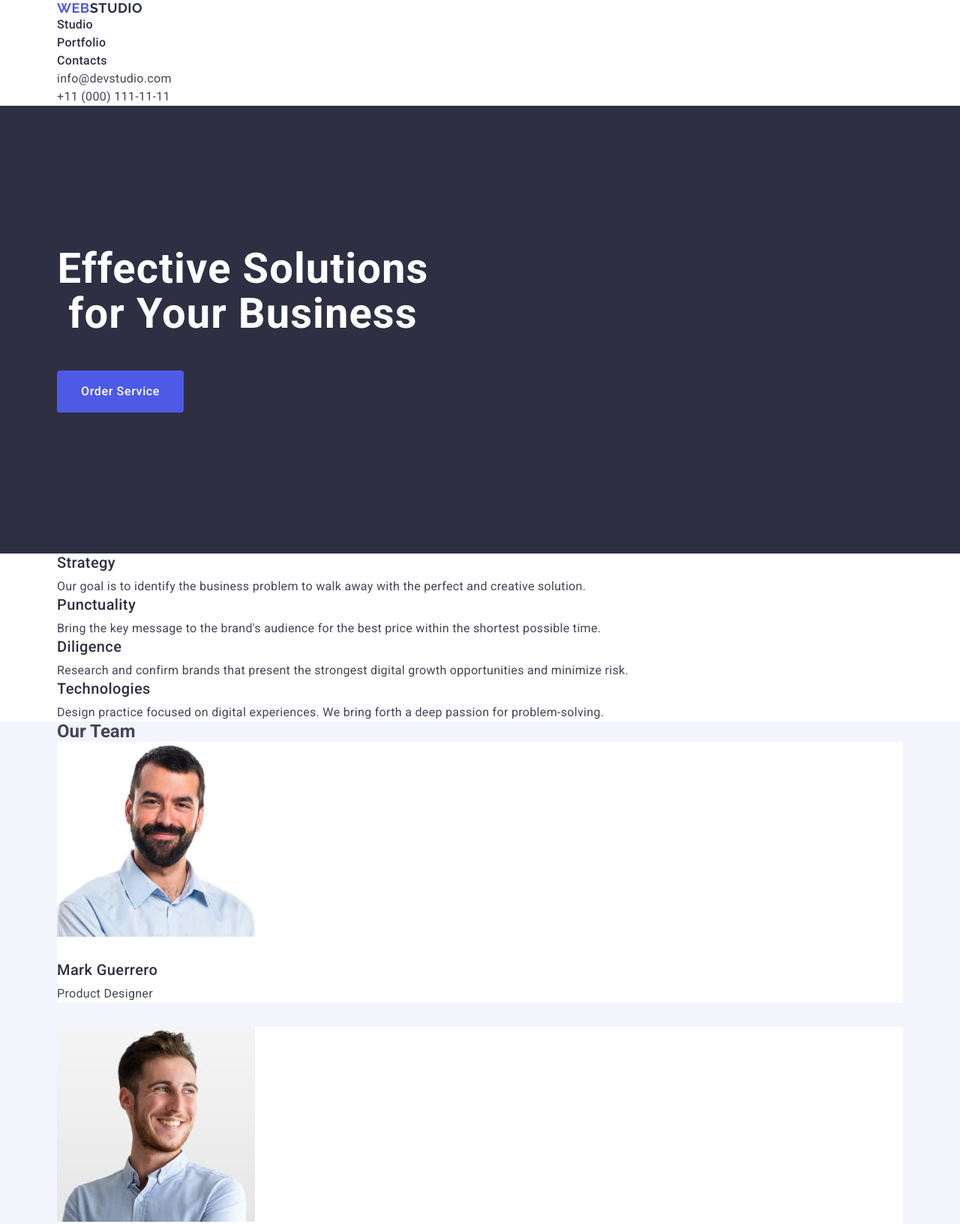
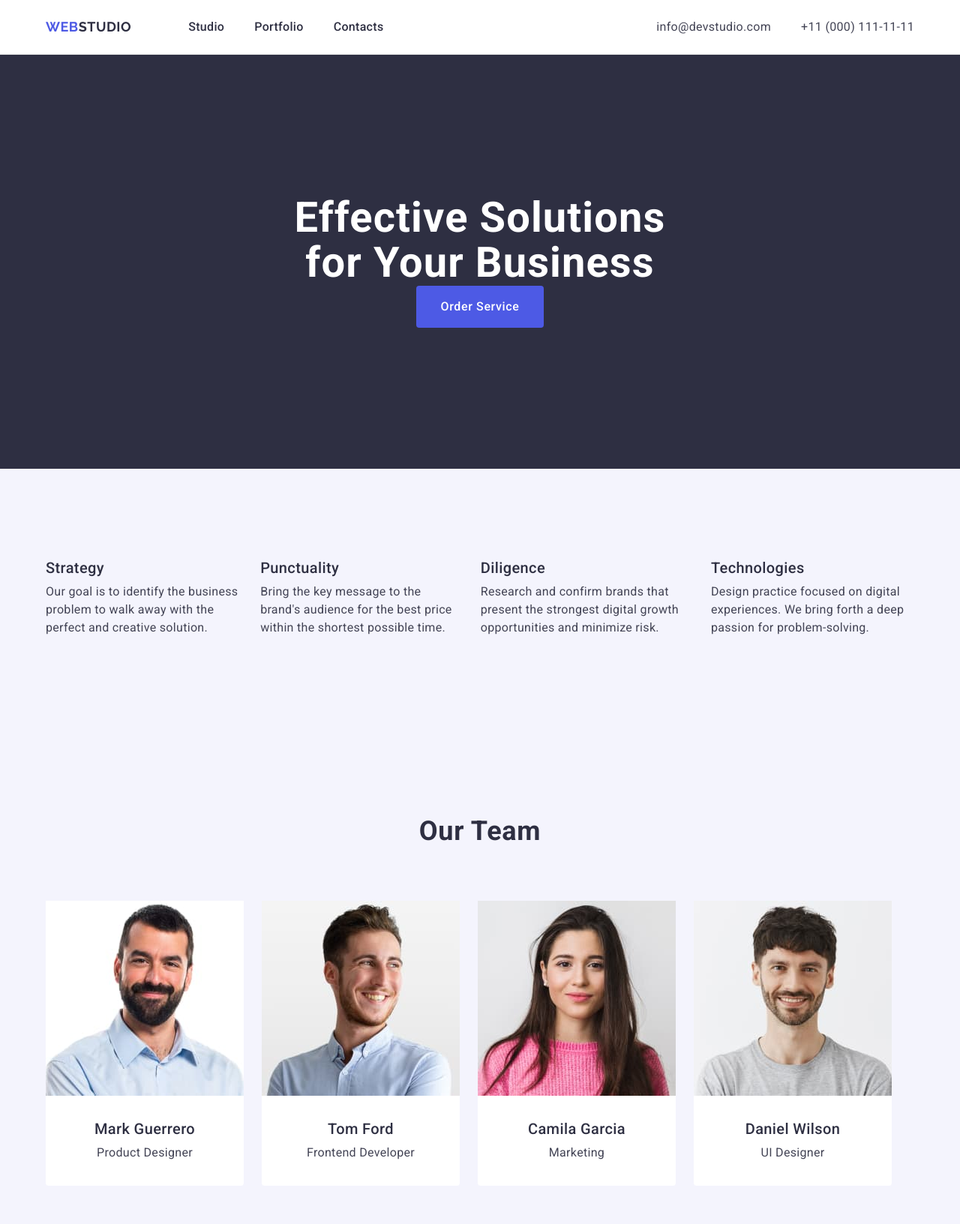
Before and after one commit to nataliakostyrko/goit-markup-hw-03, a plain HTML site: page index.html in a window 1280 px wide. Shown: the top 1632 px of the page at 75% size. Drawn offline with nearby package versions, Linux system fonts and the light colour scheme.

Commit message:
add insex.html

```diff
--- a/css/styles.css
+++ b/css/styles.css
@@ -3,7 +3,7 @@ body {
   color: #434455;
   background-color: #ffffff;
 }
-ul {
+ul,ol {
   list-style: none;
   margin-top: 0;
   margin-bottom: 0;
@@ -34,15 +34,31 @@ img {
   padding-bottom: 120px;
 }
 
+.section-link {
+  padding-top: 120px;
+  padding-bottom: 120px;
+}
 .container {
   max-width: 1158px;
-  padding-left: 15px;
-  padding-right: 15px;
+  padding-left: 0 15px;
   margin: 0 auto;
   width: 100%;
 }
 
+.header {
+    border-bottom: 1px solid #e7e7e7;
+}
+.heider-container {
+  display: flex;
+  align-items: center;
+}
+
+.navigation-menu {
+  display: flex;
+}
 .logo-nav-footer {
+  display: flex;
+  align-items: center;
   font-family: "Raleway", sans-serif;
   font-weight: 700;
   font-size: 18px;
@@ -50,7 +66,17 @@ img {
   letter-spacing: 0.03em;
   text-transform: uppercase;
   color: #4d5ae5;
+  margin-right: 76px;
 }
+.nav-bar {
+  display: flex;
+  gap: 40px;
+}
+.contacts-list {
+  display: flex;
+  gap: 40px;
+}
+
 .accent-logo {
   color: #2e2f42;
 }
@@ -60,13 +86,16 @@ img {
   line-height: 1.5;
   letter-spacing: 0.02em;
   color: #2e2f42;
+  padding: 24px 0;
+  display: block;
 }
-.navigation:hover,
+.navigation:hover
 .navigation:focus {
   color: #404bbf;
 }
 .header-address {
   font-style: normal;
+  margin-left: auto;
 }
 
 .header-contacts {
@@ -86,11 +115,13 @@ img {
 .title-text {
   font-size: 56px;
   line-height: 1.07;
-  text-align: center;
   letter-spacing: 0.02em;
   color: #ffffff;
-  margin-bottom: 45px;
+  margin-bottom: 48px;
   max-width: 496px;
+  text-align: center;
+  margin: 0 auto;
+
 }
 .button-section {
   background-color: #4d5ae5;
@@ -105,6 +136,9 @@ img {
   display: block;
   border-radius: 4px;
   border: none;
+  min-width: 169px;
+  margin: 0 auto;
+  height: 56px;
 }
 .button-section:hover,
 .button-section:focus {
@@ -124,6 +158,13 @@ img {
   overflow: hidden;
 }
 
+.advantages-list {
+  display: flex;
+  gap: 24px;
+}
+.advantages-list-item {
+  width: calc((100%-72px) / 4);
+}
 
 .section-strategy {
   font-weight: 500;
@@ -140,8 +181,6 @@ img {
   color: #434455;
 }
 
-**Section2**
-
 .advantages-section-our {
   font-size: 36px;
   line-height: 1.11;
@@ -152,14 +191,27 @@ img {
   margin-bottom: 72px;
 }
 
+.our-link {
+  display: flex;
+  gap: 24px;
+}
+
+.team-link {
+  width: calc((100%-72px) / 4);
+  border-radius: 0px 0px 4px 4px;
+}
+.images-person {
+  padding: 32px 0;
+}
+
 .section-strategy-name {
   font-weight: 500;
   font-size: 20px;
   line-height: 1.2;
   letter-spacing: 0.02em;
   color: #2e2f42;
+  text-align: center;
   margin-bottom: 8px;
-  margin-top: 32px;
 }
 
 .paragraf-section-our {
@@ -167,10 +219,8 @@ img {
   line-height: 1.5;
   letter-spacing: 0.02em;
   color: #434455;
-  margin-bottom: 32px;
+  text-align: center;
 }
-
-***Section3***
 
 .advantages-section-portfolio {
   font-size: 36px;
@@ -180,6 +230,16 @@ img {
   text-transform: capitalize;
   color: #2e2f42;
   margin-bottom: 72px;
+  text-align: center;
+}
+.portfolio-list {
+  display: flex;
+  gap: 24px;
+  flex-wrap: wrap;
+  column-gap: 24px;
+}
+.portfolio-list-item {
+  width: calc((100%-48px / 3));
 }
 
 .section-strategy-link {
@@ -188,6 +248,7 @@ img {
   line-height: 1.2;
   letter-spacing: 0.02em;
   color: #2e2f42;
+  margin-bottom: 8px;
 }
 
 .paragraf-section-portfolio {
@@ -196,8 +257,21 @@ img {
   letter-spacing: 0.02em;
   color: #434455;
 }
-****Footer**** .footer-section {
+
+.footer-section {
   background-color: #2e2f42;
+  padding: 100px 0;
+}
+.logo-footer {
+  font-family: "Raleway", sans-serif;
+  font-weight: 700;
+  font-size: 18px;
+  line-height: 1.17;
+  letter-spacing: 0.03em;
+  text-transform: uppercase;
+  color: #4d5ae5;
+  display: inline-block;
+  margin-bottom: 16px;
 }
 .accent-footer-logo {
   color: #f4f4fd;
--- a/index.html
+++ b/index.html
@@ -15,7 +15,7 @@
 
 <body>
     <header class="header">
-        <div class="header-container container">
+        <div class="container heider-container">
         <nav class="navigation-menu">
             <a class="logo-nav-footer" href="./index.html">Web<span class="accent-logo">Studio</span></a>
             <ul class="nav-bar">
@@ -44,7 +44,7 @@
             <button class="button-section" type="button">Order Service</button>
         </div>
         </section>
-        <section class="advantages">
+        <section class="section-link">
             <div class="container">
             <h2 class="visualy-hidden">Our Advantages</h2>
             <ul class="advantages-list">
@@ -81,30 +81,38 @@
             <ul class="our-link">
                 <li class="team-link">
                     <img src="./images/card-mark.jpg" alt="man mark" width="264" height="260" />
+                    <div class="images-person">
                     <h3 class="section-strategy-name">Mark Guerrero</h3>
                     <p class="paragraf-section-our">Product Designer</p>
+                </div>
                 </li>
                 <li class="team-link">
                     <img src="./images/card-tom.jpg" alt="man tom" width="264" height="260" />
+                    <div class="images-person">
                     <h3 class="section-strategy-name">Tom Ford</h3>
                     <p class="paragraf-section-our">Frontend Developer</p>
-
+                </div>
                 </li>
                 <li class="team-link">
                     <img src="./images/card-kamila.jpg" alt="wumen kamila" width="264" height="260" />
+                    <div class="images-person">
                     <h3 class="section-strategy-name">Camila Garcia</h3>
                     <p class="paragraf-section-our">Marketing</p>
-
+                </div>
                 </li>
                 <li class="team-link">
                     <img src="./images/card-daniel.jpg" alt="man daniel" width="264" height="260" />
+                    <div class="images-person">
                     <h3 class="section-strategy-name">Daniel Wilson</h3>
                     <p class="paragraf-section-our">UI Designer</p>
+                </div>
                 </li>
             </ul>
         </div>
         </section>
-        <section class="portfolio">
+
+
+        <section class="section-link">
             <div class="container">
             <h2 class="advantages-section-portfolio">Our Portfolio</h2>
             <ul class="portfolio-list">
@@ -115,34 +123,40 @@
 
                 </li>
                 <li class="portfolio-list-item">
+                    <div class="images-portfolio">
                     <img src="./images/cashless.jpg" alt="cashless" width="360" height="300" />
                     <h3 class="section-strategy-link">Cashless Payment</h3>
                     <p class="paragraf-section-portfolio">Marketing</p>
-
-
+                 </div>
                  </li>
                 <li class="portfolio-list-item">
                     <img src="./images/meditation.jpg" alt="meditation" width="360" height="300" />
+                    <div class="images-portfolio">
                     <h3 class="section-strategy-link">Meditation App</h3>
                     <p class="paragraf-section-portfolio">App</p>
+                    </div>
                 </li>
                 <li class="portfolio-list-item">
                     <img src="./images/taxi.jpg" alt="taxi" width="360" height="300" />
+                    <div class="images-portfolio">
                     <h3 class="section-strategy-link">Taxi Service</h3>
                     <p class="paragraf-section-portfolio">Marketing</p>
+                    </div>
 
                 </li>
                 <li class="portfolio-list-item">
                     <img src="./images/screen.jpg" alt="screen" width="360" height="300" />
+                    <div class="images-portfolio">
                     <h3 class="section-strategy-link">Screen Illustrations</h3>
                     <p class="paragraf-section-portfolio">Design</p>
-
+                    </div>
                 </li>
                 <li class="portfolio-list-item">
                     <img src="./images/online.jpg" alt="online" width="360" height="300" />
+                    <div class="images-portfolio">
                     <h3 class="section-strategy-link">Online Courses</h3>
                     <p class="paragraf-section-portfolio">Marketing</p>
-
+                    </div>
                 </li>
             </ul>
         </div>
@@ -150,7 +164,7 @@
     </main>
     <footer class="footer-section">
         <div class="container">
-        <a class="logo-nav-footer" href="./index.html">Web<span class="accent-footer-logo">Studio</span></a>
+        <a class="logo-footer" href="./index.html">Web<span class="accent-footer-logo">Studio</span></a>
         <p class="footer-paragraf">
             Increase the flow of customers and sales for your business with digital marketing & growth solutions.
         </p>
```
Lines whose indentation alone changed are shown as unchanged.
